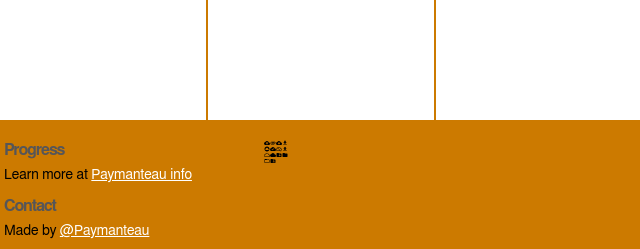
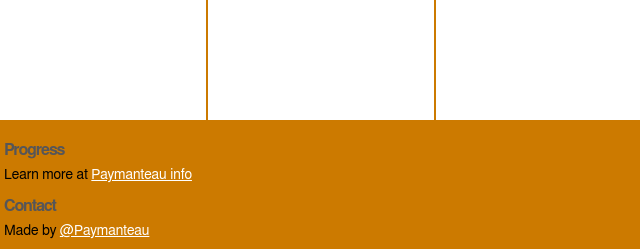
Before and after one commit to paymanteau/website, a website: page public/index.html in a window 1280 px wide. Shown: the top 249 px of the page, 256-896 px from the left. Drawn offline with nearby package versions, Linux system fonts and the light colour scheme; some packages are replaced by stand-ins of ours.

Commit message:
comment out svg

```diff
--- a/public/index.html
+++ b/public/index.html
@@ -65,10 +65,10 @@ h2.ie {font:3em inherit;color:red;position:fixed;top:0px;margin:0;z-index:2;widt
 				See the <a href="https://www.coinbase.com/charts?locale=en-US">Market performance</a>
 			</p>
 		</div>
-            <div class="block" id="checkbox-1">
+            <!--<div class="block" id="checkbox-1">
         <object class="paymanteau-logo" type="image/svg+xml" data="file.svg#ic_cloud_24px">
         </object>
-		</div>
+		</div> -->
 	</div>
 </div>
 <div id="background">
```
